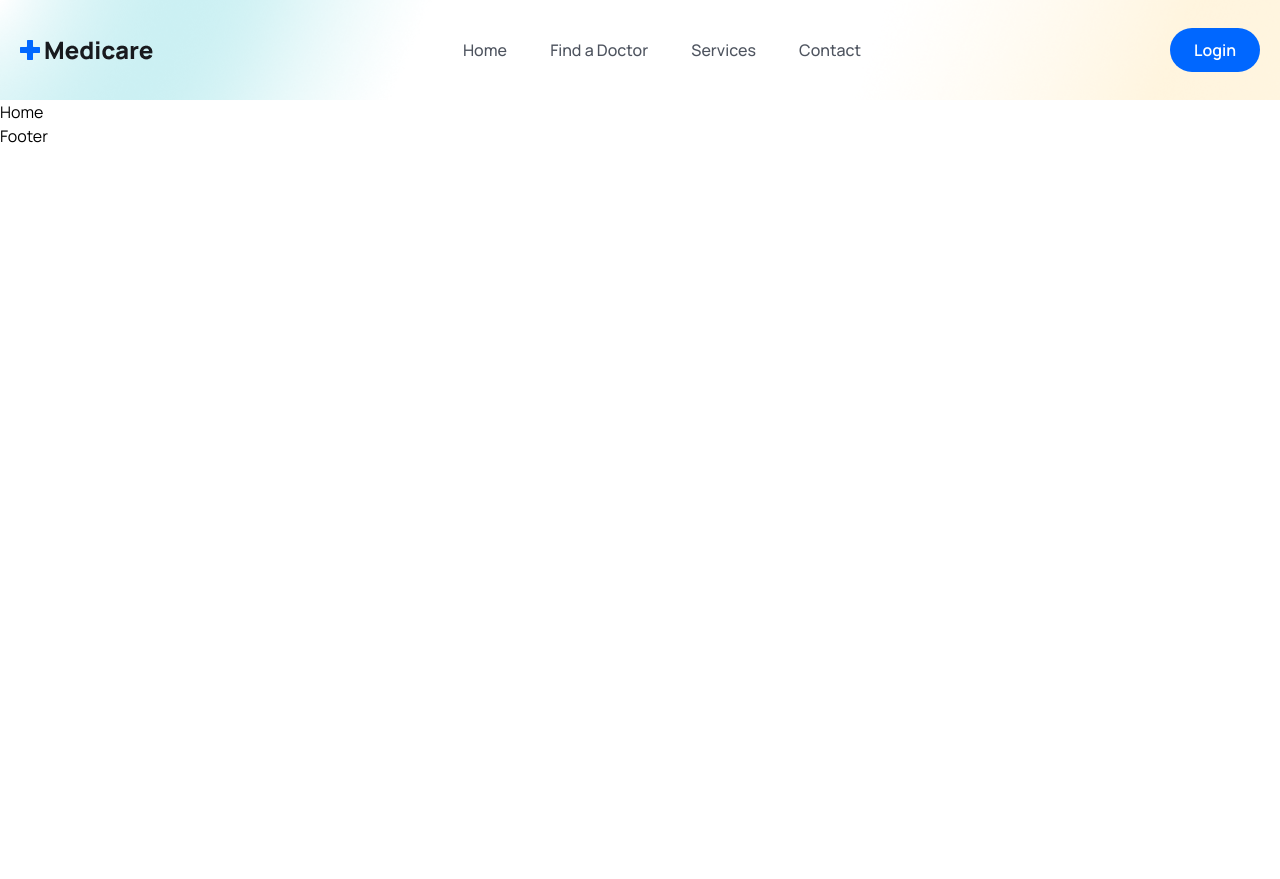
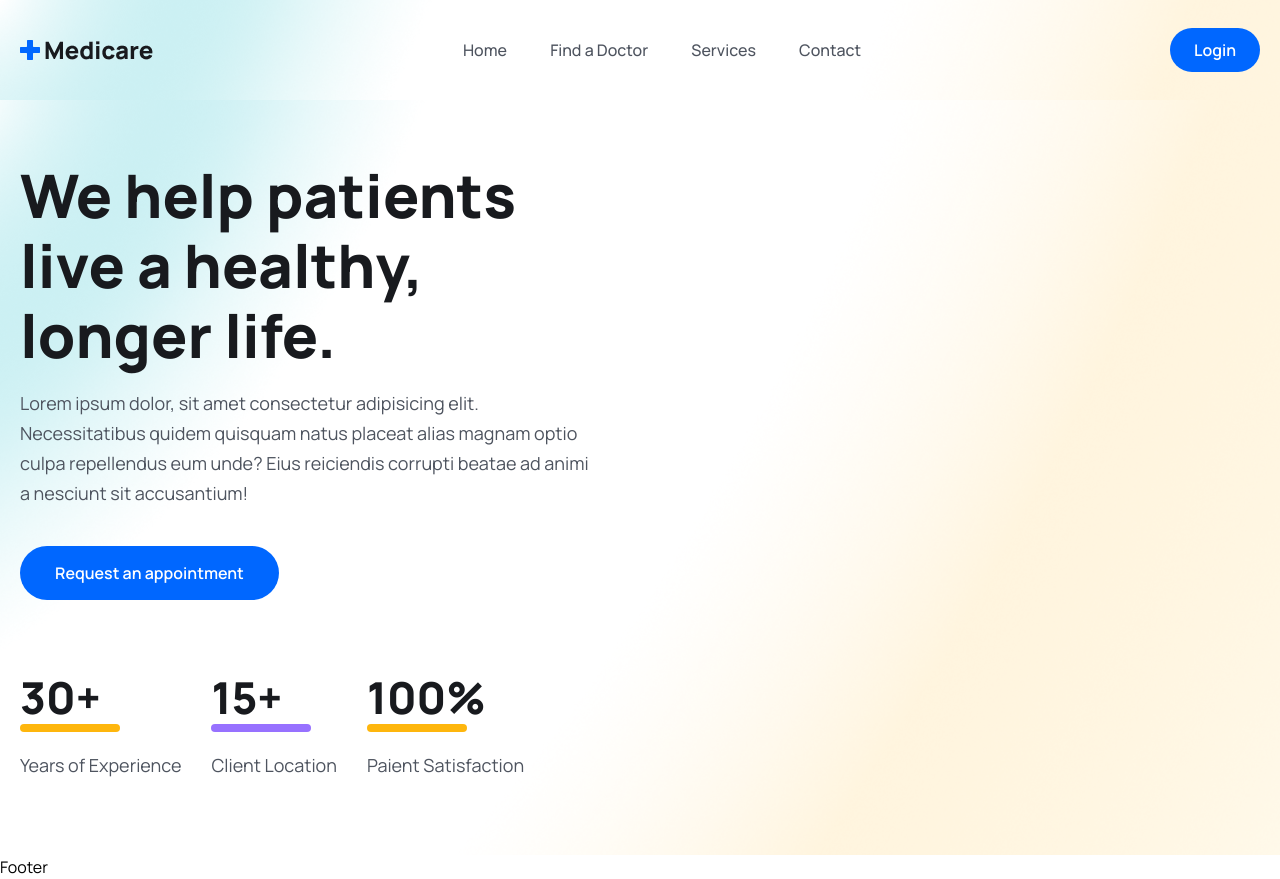
Before and after one commit to AbdelazizSoliman/MERN-Stack-Doctor-Appointment, a React (Vite) app in the folder frontend/: page / in a window 1280 px wide. Before the commit the page ends 800 px from the top, so only its background shows below. Built offline with nearby package versions, Linux system fonts and the light colour scheme; the HTML template or start-up script is replaced by a standard one.

Commit message:
Add some hero section

```diff
--- a/frontend/src/index.css
+++ b/frontend/src/index.css
@@ -27,6 +27,10 @@
   .header {
     @apply bg-[url('./assets/images/mask.png')] bg-no-repeat bg-center bg-cover w-full h-[100px];
   }
+
+  .hero_section {
+    @apply bg-[url('./assets/images/hero-bg.png')] bg-no-repeat bg-center bg-cover;
+  }
 }
 
 @media only screen and (max-width: 1024px) {
--- a/frontend/src/pages/Home.jsx
+++ b/frontend/src/pages/Home.jsx
@@ -1,9 +1,60 @@
-import React from 'react'
+import React from "react";
 
 const Home = () => {
   return (
-    <div>Home</div>
-  )
-}
+    <>
+      {/* -----------hero section--------- */}
+      <>
+        <section className="hero_section pt-[60px] 2xl:h-[800px]">
+          <div className="container">
+            <div className="flex flex-col lg:flex-row gap-[90px] items-center justify-between">
+              {/* ----------hero content--------- */}
+              <div>
+                <div className="lg:w-[570px]">
+                  <h1 className="text-[36px] leading-[46px] text-headingColor font-[800] md:text-[60px] md:leading-[70px]">
+                    We help patients live a healthy, longer life.
+                  </h1>
+                  <p className="text_para">
+                    Lorem ipsum dolor, sit amet consectetur adipisicing elit.
+                    Necessitatibus quidem quisquam natus placeat alias magnam
+                    optio culpa repellendus eum unde? Eius reiciendis corrupti
+                    beatae ad animi a nesciunt sit accusantium!
+                  </p>
+                  <button className="btn">Request an appointment</button>
+                </div>
+                {/* ----------hero-counter------- */}
+                <div className="mt-[30px] lg:mt-[70px] flex flex-col lg:flex-row lg:items-center gap-5 lg:gap-[30px]">
+                  <div>
+                    <h2 className="text-[36px] leading-[56px] lg:text-[44px] lg:leading-[54px] font-[700] text-headingColor">
+                      30+
+                    </h2>
+                    <span className="w-[100px] h-2 bg-yellowColor rounded-full block "></span>
+                    <p className="text_para">Years of Experience</p>
+                  </div>
 
-export default Home
+                  <div>
+                    <h2 className="text-[36px] leading-[56px] lg:text-[44px] lg:leading-[54px] font-[700] text-headingColor">
+                      15+
+                    </h2>
+                    <span className="w-[100px] h-2 bg-purpleColor rounded-full block "></span>
+                    <p className="text_para">Client Location</p>
+                  </div>
+
+                  <div>
+                    <h2 className="text-[36px] leading-[56px] lg:text-[44px] lg:leading-[54px] font-[700] text-headingColor">
+                      100%
+                    </h2>
+                    <span className="w-[100px] h-2 bg-yellowColor rounded-full block "></span>
+                    <p className="text_para">Paient Satisfaction</p>
+                  </div>
+                </div>
+              </div>
+            </div>
+          </div>
+        </section>
+      </>
+    </>
+  );
+};
+
+export default Home;
```
